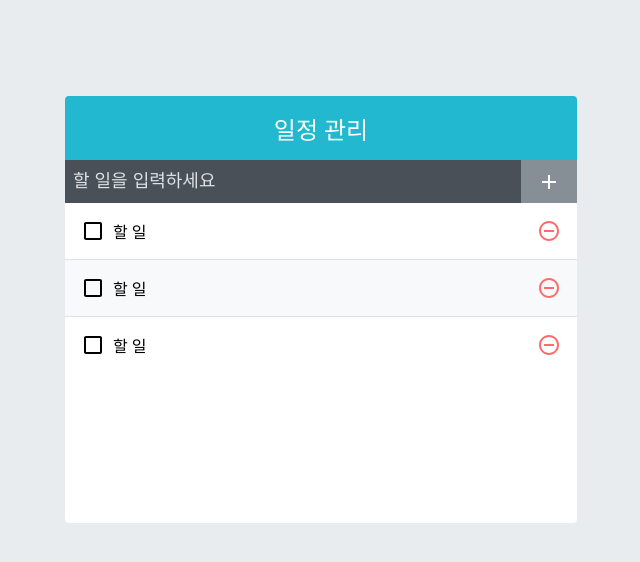
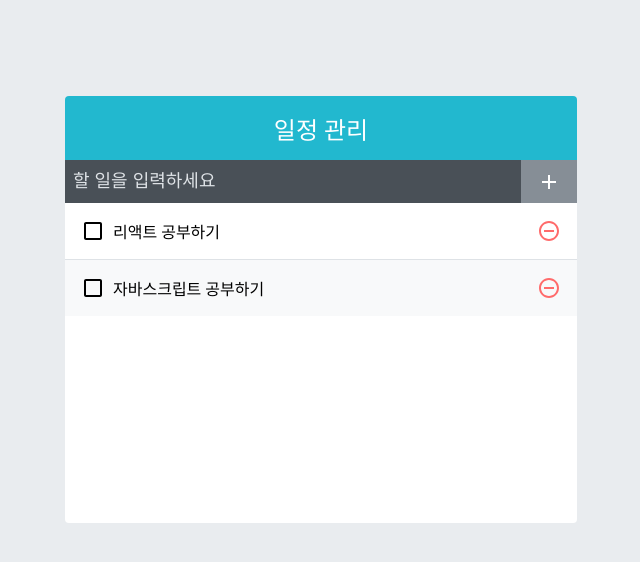
Before and after one commit to Kwakcena/react-todo-app, a React (Create React App) app in the folder review/todo-app-2/: page / in a window 1280 px wide. Shown: the top 562 px of the page, without its empty margins (319-959 px from the left). Built offline with nearby package versions, Linux system fonts and the light colour scheme.

Commit message:
가짜 데이터를 추가해서 테스트
App.js 에서 Todos 라는 state로 할 일 목록에 대한 상태를 관리한다.
해당 목록은 App.js에서 관리하고 이를 TodoList에 전달하여 하나의 할 일인
TodoListItem에서 해당 할 일을 화면에 표시한다.

```diff
--- a/review/todo-app-2/src/App.js
+++ b/review/todo-app-2/src/App.js
@@ -1,13 +1,26 @@
-import React from 'react';
+import React, { useState } from 'react';
 import TodoTemplate from './components/TodoTemplate';
 import TodoInsert from './components/TodoInsert';
 import TodoList from './components/TodoList';
 
 const App = () => {
+  const [todos, setTodos] = useState([
+    {
+      id: 1,
+      text: '리액트 공부하기',
+      checked: true,
+    },
+    {
+      id: 2,
+      text: '자바스크립트 공부하기',
+      checked: true,
+    },
+  ]);
+
   return (
     <TodoTemplate>
       <TodoInsert />
-      <TodoList />
+      <TodoList todos={todos} />
     </TodoTemplate>
   );
 };
--- a/review/todo-app-2/src/components/TodoList.js
+++ b/review/todo-app-2/src/components/TodoList.js
@@ -2,12 +2,14 @@ import React from 'react';
 import TodoListItem from './TodoListItem';
 import './TodoList.scss';
 
-const TodoList = () => {
+const TodoList = ({ todos }) => {
+  console.log(todos);
   return (
     <div className="TodoList">
-      <TodoListItem />
-      <TodoListItem />
-      <TodoListItem />
+      {todos.map(todo => {
+        console.log(todo);
+        return <TodoListItem todo={todo} key={todo.id} />;
+      })}
     </div>
   );
 };
--- a/review/todo-app-2/src/components/TodoListItem.js
+++ b/review/todo-app-2/src/components/TodoListItem.js
@@ -6,12 +6,13 @@ import {
 } from 'react-icons/md';
 import './TodoListItem.scss';
 
-const TodoListItem = () => {
+const TodoListItem = ({ todo }) => {
+  const { text, checked } = todo;
   return (
     <div className="TodoListItem">
       <div className="checkbox">
         <MdCheckBoxOutlineBlank />
-        <div className="text">할 일</div>
+        <div className="text">{text}</div>
       </div>
       <div className="remove">
         <MdRemoveCircleOutline />
```
